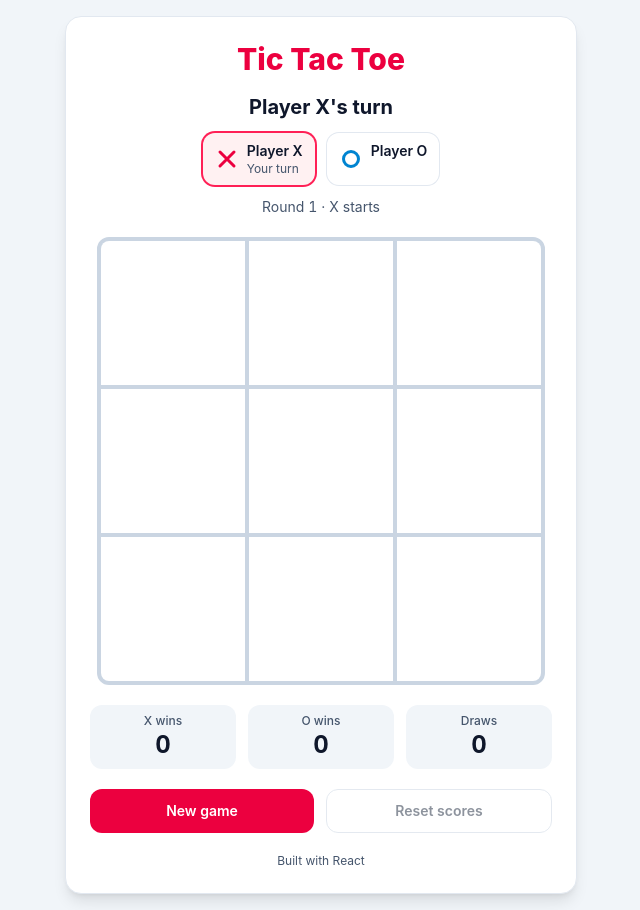
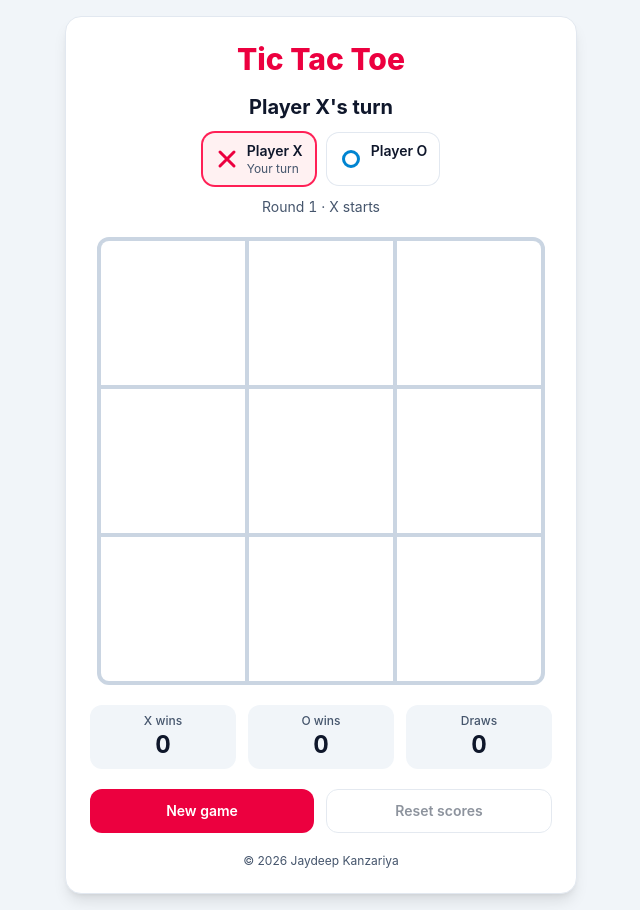
Before and after one commit to JaydeepKanzariya/tic-tac-toe, a React (Vite) app: page / in a window 1280 px wide. Shown: the whole page, without its empty margins (319-959 px from the left). Built offline with nearby package versions, Linux system fonts and the light colour scheme.

Commit message:
chore: replace footer text with copyright

```diff
--- a/src/App.tsx
+++ b/src/App.tsx
@@ -36,7 +36,7 @@ export default function App() {
           />
         </main>
         <footer className="mt-5 text-center text-xs text-slate-600 dark:text-slate-300">
-          Built with React
+          © 2026 Jaydeep Kanzariya
         </footer>
       </div>
     </div>
```
